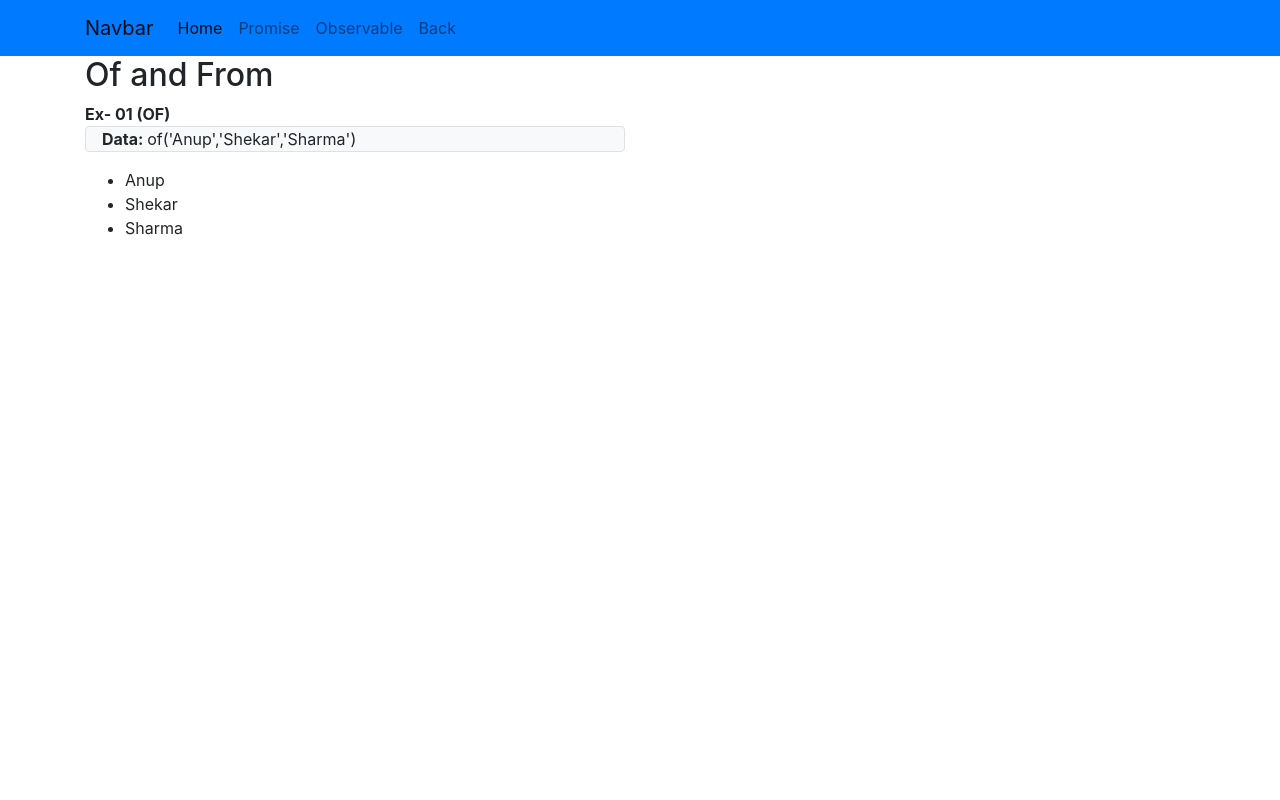
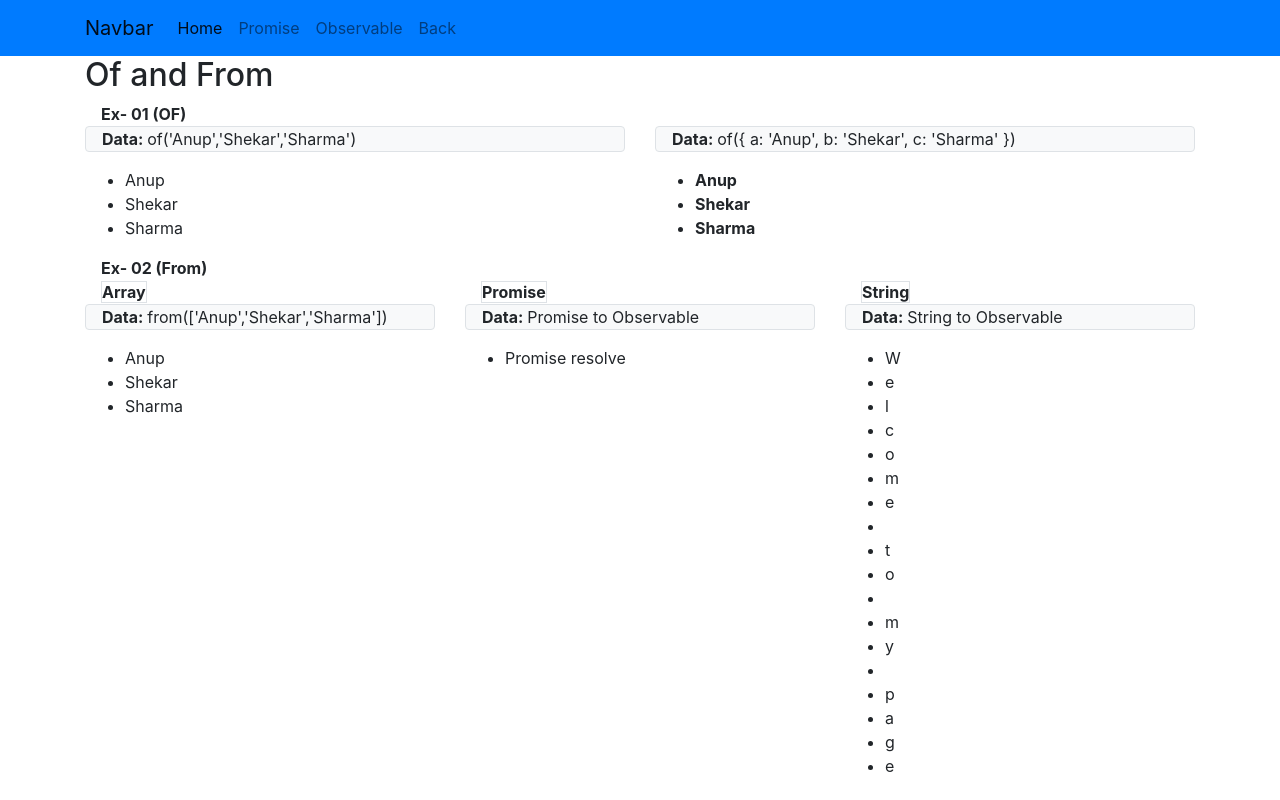
Before and after one commit to gauravkumar34/Rxjs-Series, an Angular app: page /observable/of-form in a window 1280 px wide. Built offline with nearby package versions, Linux system fonts and the light colour scheme.

Commit message:
2 files modified

```diff
--- a/src/app/observable/of-form/of-form.component.html
+++ b/src/app/observable/of-form/of-form.component.html
@@ -1,12 +1,53 @@
 <h2>Of and From</h2>
-<strong>Ex- 01 (OF)</strong>
 
+<strong class="m-3">Ex- 01 (OF)</strong>
 <div class="row">
   <div class="col-md-6">
     <p class="bg-light border rounded pl-3">
       <strong>Data: </strong>of('Anup','Shekar','Sharma')
     </p>
-    <ul id='idContainer'>
+    <ul id="idContainer"></ul>
+  </div>
+  <div class="col-md-6">
+    <p class="bg-light border rounded pl-3">
+      <strong>Data: </strong>of(&#123; a: 'Anup', b: 'Shekar', c: 'Sharma' })
+    </p>
+    <ul id="idContainer1">
+      <li>
+        <strong>{{ ObsMsg.a }}</strong>
+      </li>
+      <li>
+        <strong>{{ ObsMsg.b }}</strong>
+      </li>
+      <li>
+        <strong>{{ ObsMsg.c }}</strong>
+      </li>
     </ul>
   </div>
 </div>
+<strong class="m-3">Ex- 02 (From)</strong>
+
+<div class="row">
+  <div class="col-md-4">
+    <strong class="m-3 border">Array</strong>
+    <p class="bg-light border rounded pl-3">
+      <strong>Data: </strong>from(['Anup','Shekar','Sharma'])
+    </p>
+
+    <ul id="idContainer3"></ul>
+  </div>
+  <div class="col-md-4">
+    <strong class="m-3 border">Promise</strong>
+    <p class="bg-light border rounded pl-3">
+      <strong>Data: </strong>Promise to Observable
+    </p>
+    <ul id="idContainer4"></ul>
+  </div>
+  <div class="col-md-4">
+    <strong class="m-3 border">String</strong>
+    <p class="bg-light border rounded pl-3">
+      <strong>Data: </strong>String to Observable
+    </p>
+    <ul id="idContainer5"></ul>
+  </div>
+</div>
--- a/src/app/observable/of-form/of-form.component.ts
+++ b/src/app/observable/of-form/of-form.component.ts
@@ -1,5 +1,5 @@
 import { Component, OnInit } from '@angular/core';
-import { of } from 'rxjs';
+import { from, of } from 'rxjs';
 import { DesignUtilitesService } from '../../../AppServies/design-utilites.service';
 
 @Component({
@@ -9,11 +9,39 @@ import { DesignUtilitesService } from '../../../AppServies/design-utilites.servi
 })
 export class OfFormComponent implements OnInit {
   constructor(private _designUl: DesignUtilitesService) {}
-
+  ObsMsg: any;
   ngOnInit(): void {
     const Obs1 = of('Anup', 'Shekar', 'Sharma');
     Obs1.subscribe((res) => {
       this._designUl.print(res, 'idContainer');
     });
+
+    const Obs2 = of({ a: 'Anup', b: 'Shekar', c: 'Sharma' });
+    Obs2.subscribe((res) => {
+      this.ObsMsg = res;
+      console.log(this.ObsMsg);
+    });
+
+    //from
+    const Obs3 = from(['Anup', 'Shekar', 'Sharma']);
+    Obs3.subscribe((res) => {
+      this._designUl.print(res, 'idContainer3');
+    });
+
+    //from -Promise
+    const promise = new Promise((res) => {
+      setTimeout(() => {
+        res('Promise resolve');
+      }, 3000);
+    });
+    const Obs4 = from(promise);
+    Obs4.subscribe((res) => {
+      this._designUl.print(res, 'idContainer4');
+    });
+    //from -String
+    const Obs5 = from('Welcome to my page');
+    Obs5.subscribe((res) => {
+      this._designUl.print(res, 'idContainer5');
+    });
   }
 }
```
